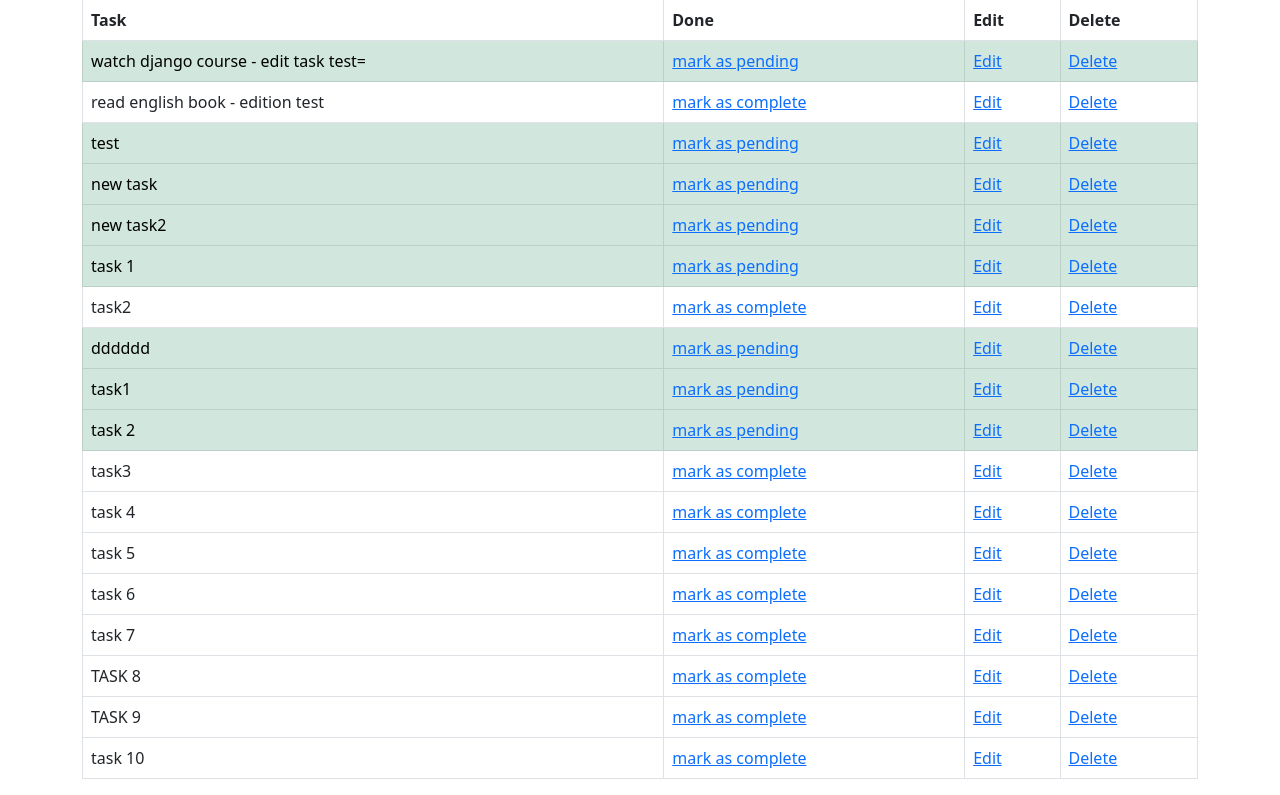
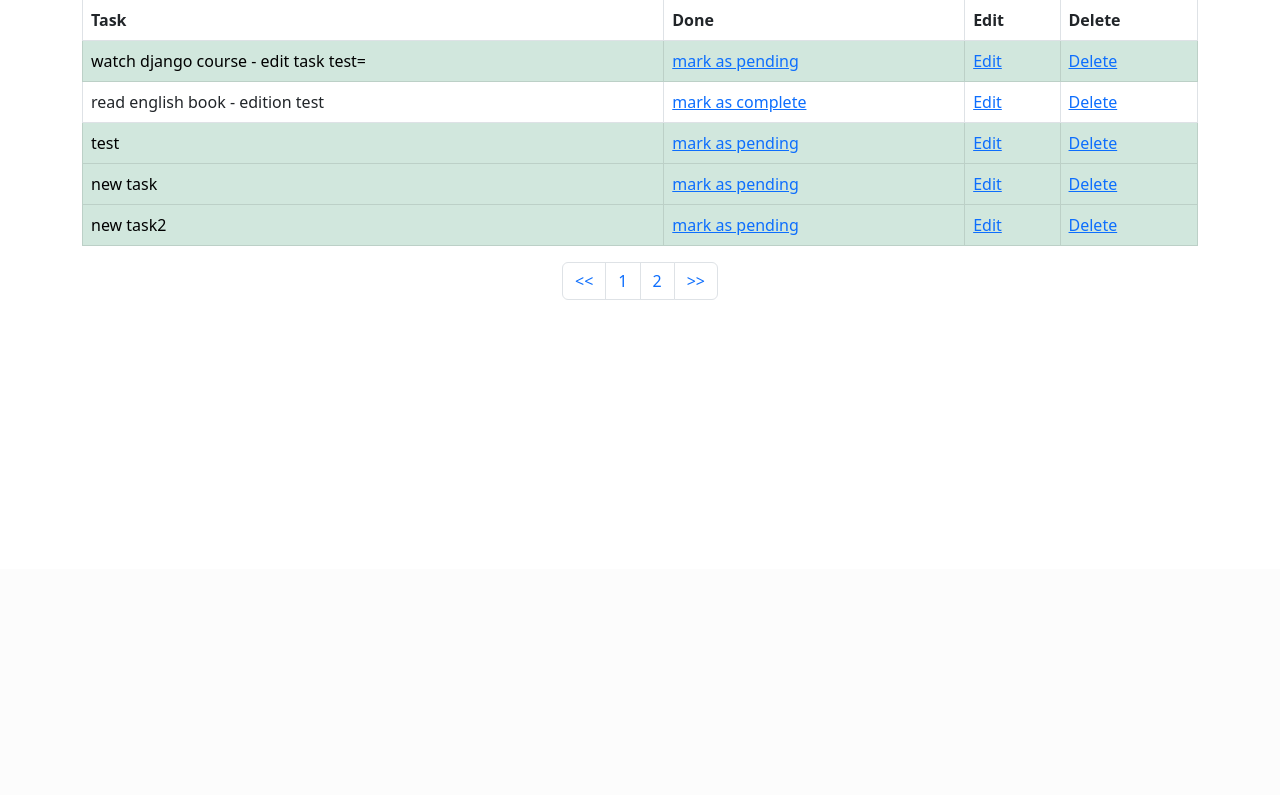
Before and after one commit to fatemehnamvar/todolist-django, a Django app: page /todolist/ in a window 1280 px wide. Shown: the part 231-1026 px from the top of the page. After the commit the page ends 531 px from the top, so only its background shows below. Run offline with Django 4.2, Linux system fonts and the light colour scheme; data comes from the database, SQL or seed files in the repository; both versions use the stored data as it was after the commit.

Commit message:
add pagination to todolist page

```diff
--- a/todolist_app/templates/todolist.html
+++ b/todolist_app/templates/todolist.html
@@ -65,6 +65,19 @@
 
         </tbody>
       </table>
+      <nav aria-label="Page navigation example">
+        <ul class="pagination justify-content-center">
+          <li class="page-item"><a class="page-link" href="?page=1"><<</a></li>
+          {% if  all_tasks.has_previous %}
+            <li class="page-item"><a class="page-link" href="?page={{all_tasks.previous_page_number}}">{{all_tasks.previous_page_number}}</a></li>
+          {% endif %}
+          <li class="page-item"><a class="page-link" href="?page={{all_tasks.number}}">{{all_tasks.number}}</a></li>
+          {% if all_tasks.has_next %}
+            <li class="page-item"><a class="page-link" href="?page={{all_tasks.next_page_number}}">{{all_tasks.next_page_number}}</a></li>
+          {% endif %}
+          <li class="page-item"><a class="page-link" href="?page={{all_tasks.paginator.num_pages}}">>></a></li>
+        </ul>
+      </nav>
 
 
 
--- a/todolist_app/views.py
+++ b/todolist_app/views.py
@@ -4,6 +4,7 @@ from django.http import HttpResponse
 from todolist_app.models import TaskList
 from todolist_app.forms import TaskForm
 from django.contrib import messages
+from django.core.paginator import Paginator
 
 # Create your views here.
 
@@ -17,10 +18,13 @@ def todolist(request):
         messages.success(request, "new task added")
         return redirect('todolist')
     else:
-        task_list = TaskList.objects.all
+        all_tasks = TaskList.objects.all()
+        paginator = Paginator(all_tasks, 5)
+        page = request.GET.get('page')
+        all_tasks = paginator.get_page(page)
 
         context = {
-            'all_tasks': task_list
+            'all_tasks': all_tasks
         }
         return render(request, 'todolist.html', context)
 
```
Also changed, not shown: db.sqlite3, 1 other file.
